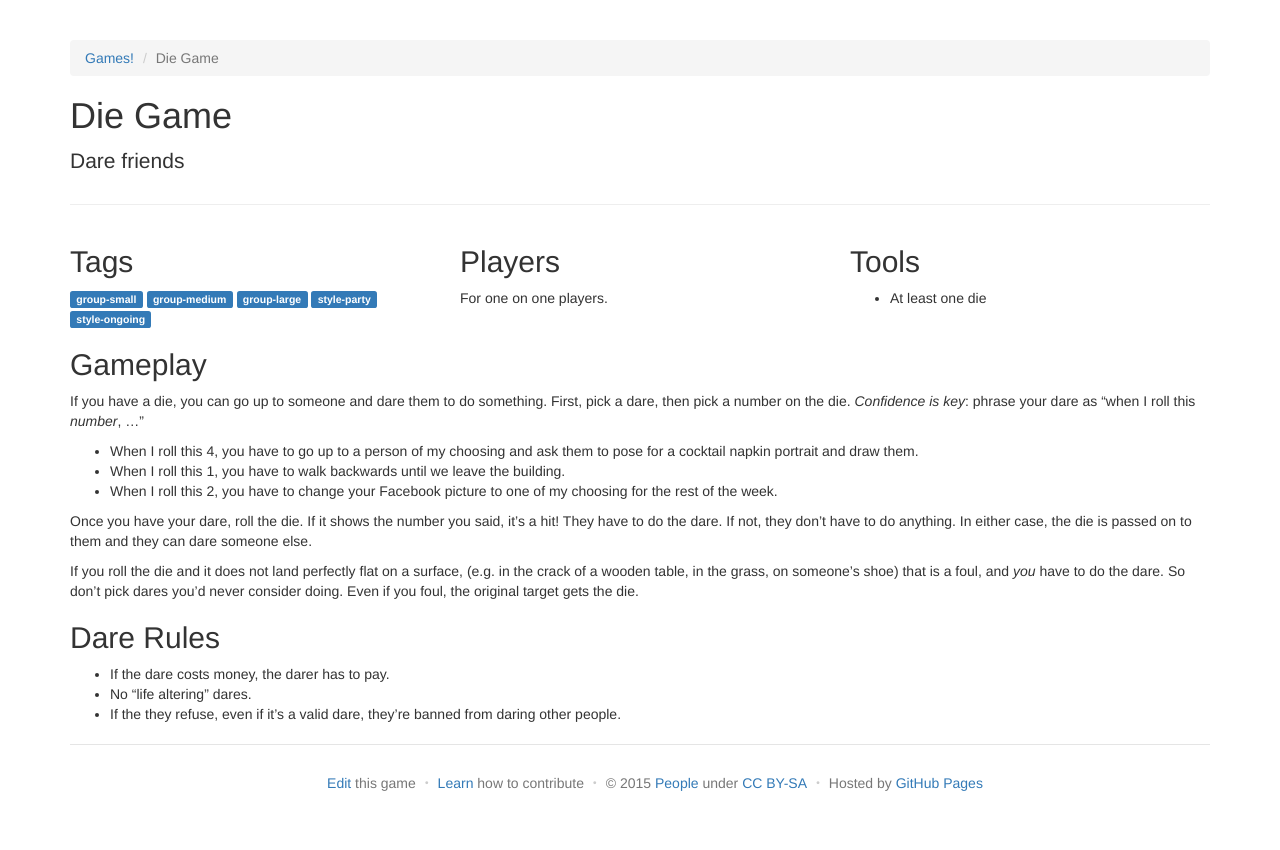
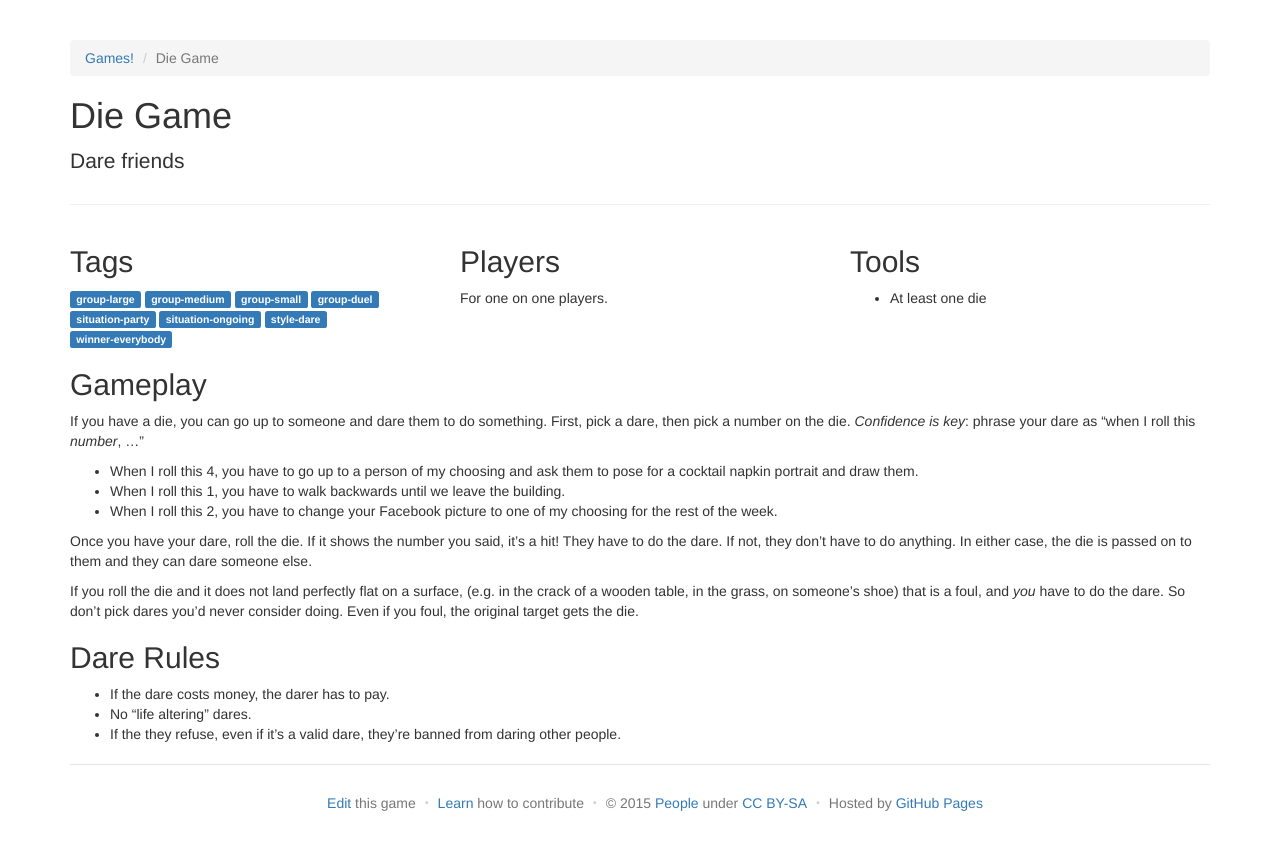
Before and after one commit to davidselassie/games, a Jekyll site: the page built from _games/die.md, in a window 1280 px wide. Shown: the top 850 px of the page. Built offline with Jekyll 4.4.1, drawn with Linux system fonts in a browser that asks for light colours.

Commit message:
Update die.md

```diff
--- a/_games/die.md
+++ b/_games/die.md
@@ -1,11 +1,14 @@
 ---
 title: Die Game
 tags:
+  - group-large
+  - group-medium
   - group-small
-  - group-medium
-  - group-large
-  - style-party
-  - style-ongoing
+  - group-duel
+  - situation-party
+  - situation-ongoing
+  - style-dare
+  - winner-everybody
 
 oneliner: Dare friends
 players: one on one
```
